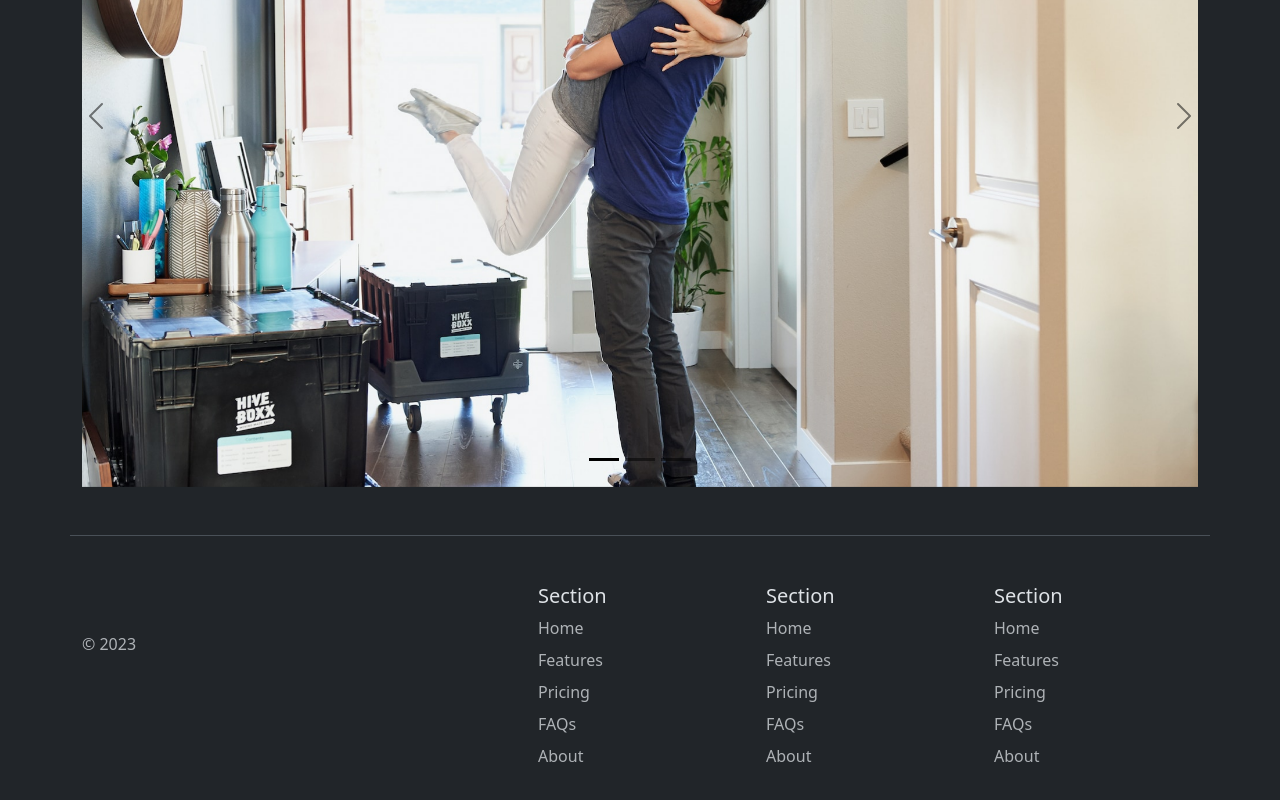
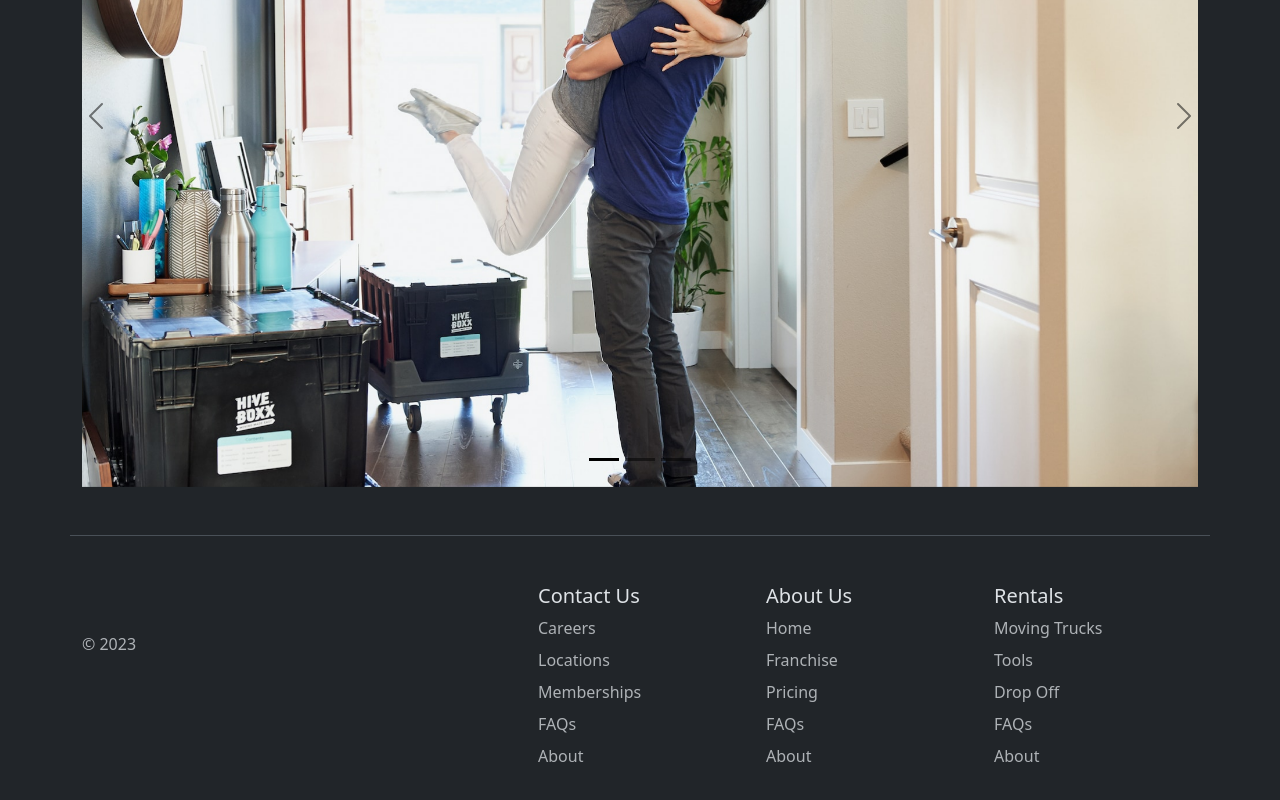
Before and after one commit to ftv017/moving-site, a plain HTML site: page index.html in a window 1280 px wide. Shown: the part 1697-2497 px from the top of the page. Drawn offline with nearby package versions, Linux system fonts and the light colour scheme.

Commit message:
added different sections in the footer

```diff
--- a/index.html
+++ b/index.html
@@ -257,13 +257,36 @@
         <div class="col mb-3"></div>
 
         <div class="col mb-3">
-          <h5>Section</h5>
+          <h5>Contact Us</h5>
+          <ul class="nav flex-column">
+            <li class="nav-item mb-2">
+              <a href="#" class="nav-link p-0 text-body-secondary">Careers</a>
+            </li>
+            <li class="nav-item mb-2">
+              <a href="#" class="nav-link p-0 text-body-secondary">Locations</a>
+            </li>
+            <li class="nav-item mb-2">
+              <a href="#" class="nav-link p-0 text-body-secondary"
+                >Memberships</a
+              >
+            </li>
+            <li class="nav-item mb-2">
+              <a href="#" class="nav-link p-0 text-body-secondary">FAQs</a>
+            </li>
+            <li class="nav-item mb-2">
+              <a href="#" class="nav-link p-0 text-body-secondary">About</a>
+            </li>
+          </ul>
+        </div>
+
+        <div class="col mb-3">
+          <h5>About Us</h5>
           <ul class="nav flex-column">
             <li class="nav-item mb-2">
               <a href="#" class="nav-link p-0 text-body-secondary">Home</a>
             </li>
             <li class="nav-item mb-2">
-              <a href="#" class="nav-link p-0 text-body-secondary">Features</a>
+              <a href="#" class="nav-link p-0 text-body-secondary">Franchise</a>
             </li>
             <li class="nav-item mb-2">
               <a href="#" class="nav-link p-0 text-body-secondary">Pricing</a>
@@ -278,37 +301,18 @@
         </div>
 
         <div class="col mb-3">
-          <h5>Section</h5>
+          <h5>Rentals</h5>
           <ul class="nav flex-column">
             <li class="nav-item mb-2">
-              <a href="#" class="nav-link p-0 text-body-secondary">Home</a>
+              <a href="#" class="nav-link p-0 text-body-secondary"
+                >Moving Trucks</a
+              >
             </li>
             <li class="nav-item mb-2">
-              <a href="#" class="nav-link p-0 text-body-secondary">Features</a>
+              <a href="#" class="nav-link p-0 text-body-secondary">Tools</a>
             </li>
             <li class="nav-item mb-2">
-              <a href="#" class="nav-link p-0 text-body-secondary">Pricing</a>
-            </li>
-            <li class="nav-item mb-2">
-              <a href="#" class="nav-link p-0 text-body-secondary">FAQs</a>
-            </li>
-            <li class="nav-item mb-2">
-              <a href="#" class="nav-link p-0 text-body-secondary">About</a>
-            </li>
-          </ul>
-        </div>
-
-        <div class="col mb-3">
-          <h5>Section</h5>
-          <ul class="nav flex-column">
-            <li class="nav-item mb-2">
-              <a href="#" class="nav-link p-0 text-body-secondary">Home</a>
-            </li>
-            <li class="nav-item mb-2">
-              <a href="#" class="nav-link p-0 text-body-secondary">Features</a>
-            </li>
-            <li class="nav-item mb-2">
-              <a href="#" class="nav-link p-0 text-body-secondary">Pricing</a>
+              <a href="#" class="nav-link p-0 text-body-secondary">Drop Off</a>
             </li>
             <li class="nav-item mb-2">
               <a href="" class="nav-link p-0 text-body-secondary">FAQs</a>
```
